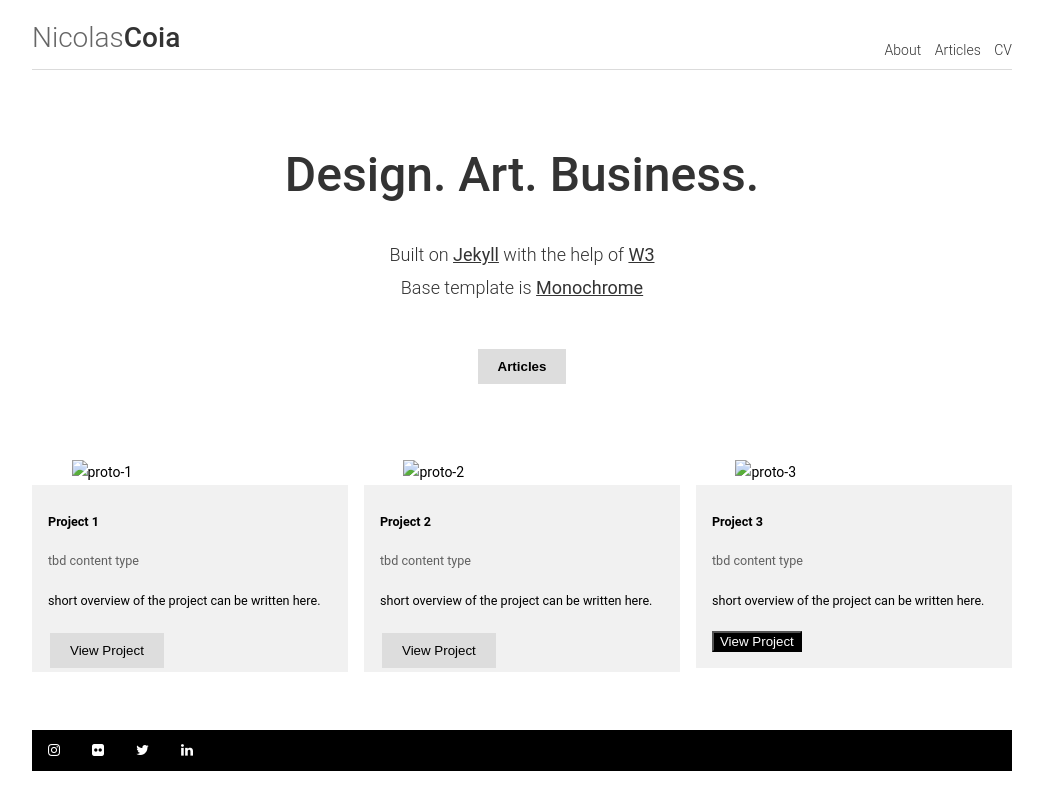
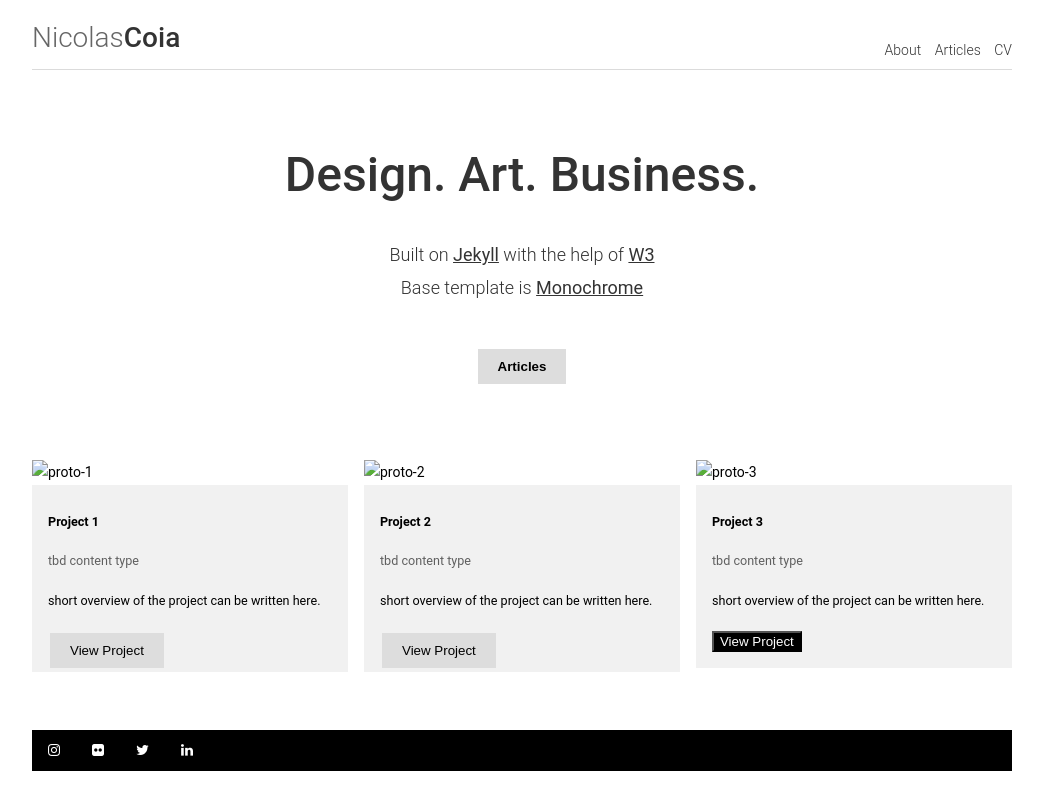
Before and after one commit to dyutibarma/monochrome, a Jekyll site: the page built from index.html, in a window 1280 px wide. Shown: the top 810 px of the page, without its empty margins (118-1161 px from the left). Built offline with Jekyll 4.4.1, drawn with Linux system fonts in a browser that asks for light colours; the list of posts is cut into pages by our own code.

Commit message:
Update index.html

```diff
--- a/index.html
+++ b/index.html
@@ -15,30 +15,30 @@ layout: default
 <div class="w3-white">
       <div class="w3-row-padding w3-padding-32" style="margin:0 -16px">
         <div class="w3-third w3-margin-bottom">
-          <img src="coianac.github.io/img/proto-1.jpg" alt="proto-1" style="width:75%" class="w3-hover-opacity">
+          <img src="coianac.github.io/img/proto-1.jpg" alt="proto-1" style="width:100%" class="w3-hover-opacity">
           <div class="w3-container w3-light-grey">
             <br><p><b>Project 1</b></p>
             <p class="w3-opacity">tbd content type</p>
             <p>short overview of the project can be written here.</p>
-            <button class="button" onclick="#">View Project</button>
+            <button class="button" onclick="#">View Project</button><br>
           </div>
         </div>
         <div class="w3-third w3-margin-bottom">
-          <img src="coianac.github.io/img/proto-2.jpg" alt="proto-2" style="width:75%" class="w3-hover-opacity">
+          <img src="coianac.github.io/img/proto-2.jpg" alt="proto-2" style="width:100%" class="w3-hover-opacity">
           <div class="w3-container w3-light-grey">
             <br><p><b>Project 2</b></p>
             <p class="w3-opacity">tbd content type</p>
             <p>short overview of the project can be written here.</p>
-            <button class="button" onclick="#">View Project</button>
+            <button class="button" onclick="#">View Project</button><br>
           </div>
         </div>
         <div class="w3-third w3-margin-bottom">
-          <img src="coianac.github.io/img/proto-3.jpg" alt="proto-3" style="width:75%" class="w3-hover-opacity">
+          <img src="coianac.github.io/img/proto-3.jpg" alt="proto-3" style="width:100%" class="w3-hover-opacity">
           <div class="w3-container w3-light-grey">
             <br><p><b>Project 3</b></p>
             <p class="w3-opacity">tbd content type</p>
             <p>short overview of the project can be written here.</p>
-            <button class="w3-button w3-black w3-margin-bottom" onclick="document.getElementById('ticketModal').style.display='block'">View Project</button>
+            <button class="w3-button w3-black w3-margin-bottom" onclick="document.getElementById('ticketModal').style.display='block'">View Project</button><br>
           </div>
         </div>
       </div>
```
